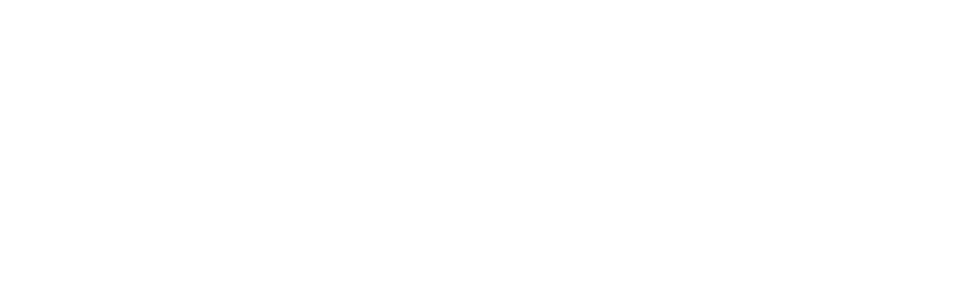
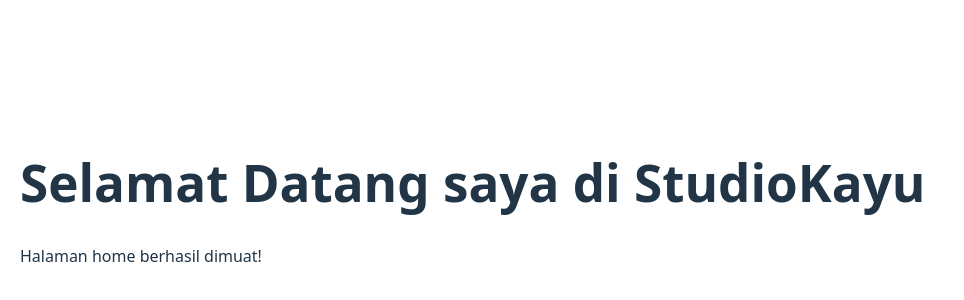
Before and after one commit to StudioKayu/Main, a React (Vite) app in the folder StudioKayu/: page /Tambahin_keranjang in a window 1280 px wide. Before the commit this address had no page. Shown: the part 198-498 px from the top of the page, without its empty margins (0-964 px from the left). Built offline with nearby package versions, Linux system fonts and the light colour scheme.

Commit message:
initial commit

```diff
--- a/StudioKayu/src/App.tsx
+++ b/StudioKayu/src/App.tsx
@@ -1,6 +1,7 @@
 // App.tsx
 import { BrowserRouter as Router, Routes, Route } from 'react-router-dom';
 import Home from './pages/Home'; // Ini file yang ada di screenshot kamu
+import Tambahin_keranjang from './pages/Tambahin_keranjang';
 
 function App() {
   return (
@@ -8,6 +9,8 @@
       <Routes>
         {/* Setting utama: localhost:5173/ akan menampilkan Home.tsx */}
         <Route path="/" element={<Home />} />
+        <Route path="/Tambahin_keranjang" element={<Tambahin_keranjang />} />
+
       </Routes>
     </Router>
   );
--- /dev/null
+++ b/StudioKayu/src/pages/Tambahin_keranjang.tsx
@@ -0,0 +1,10 @@
+const Tambahin_keranjang = () => {
+  return (
+    <div style={{ padding: '20px' }}>
+      <h1>Selamat Datang saya di StudioKayu</h1>
+      <p>Halaman home berhasil dimuat!</p>
+    </div>
+  );
+};
+
+export default Tambahin_keranjang;
```
